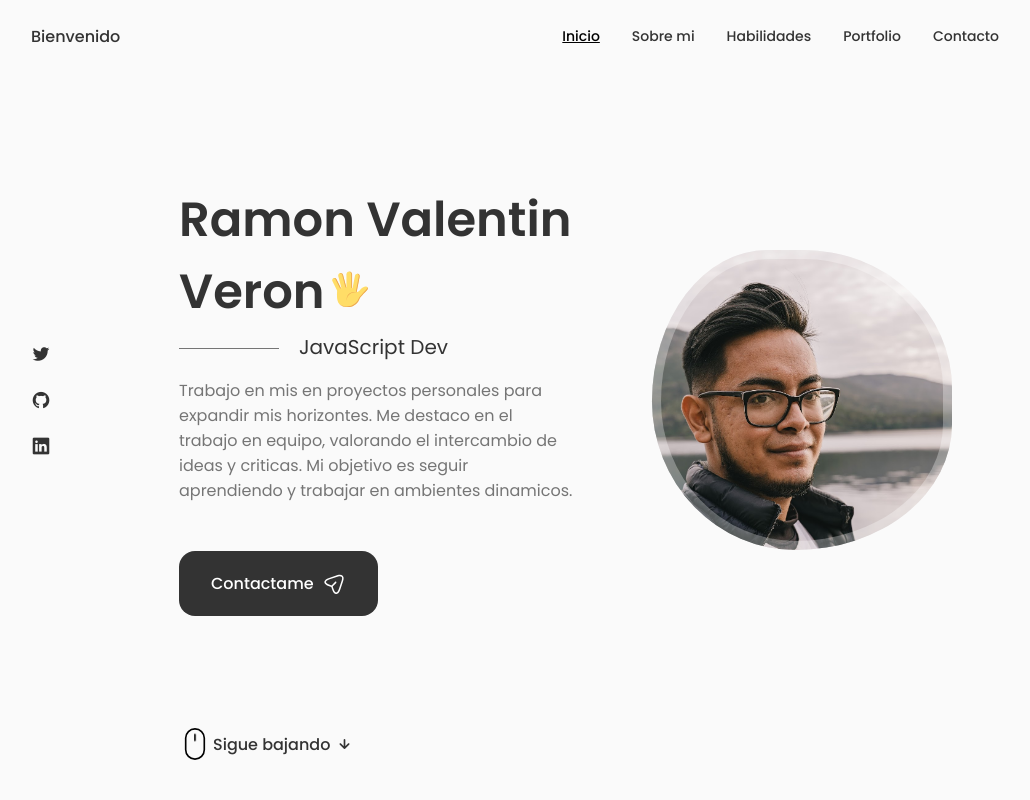
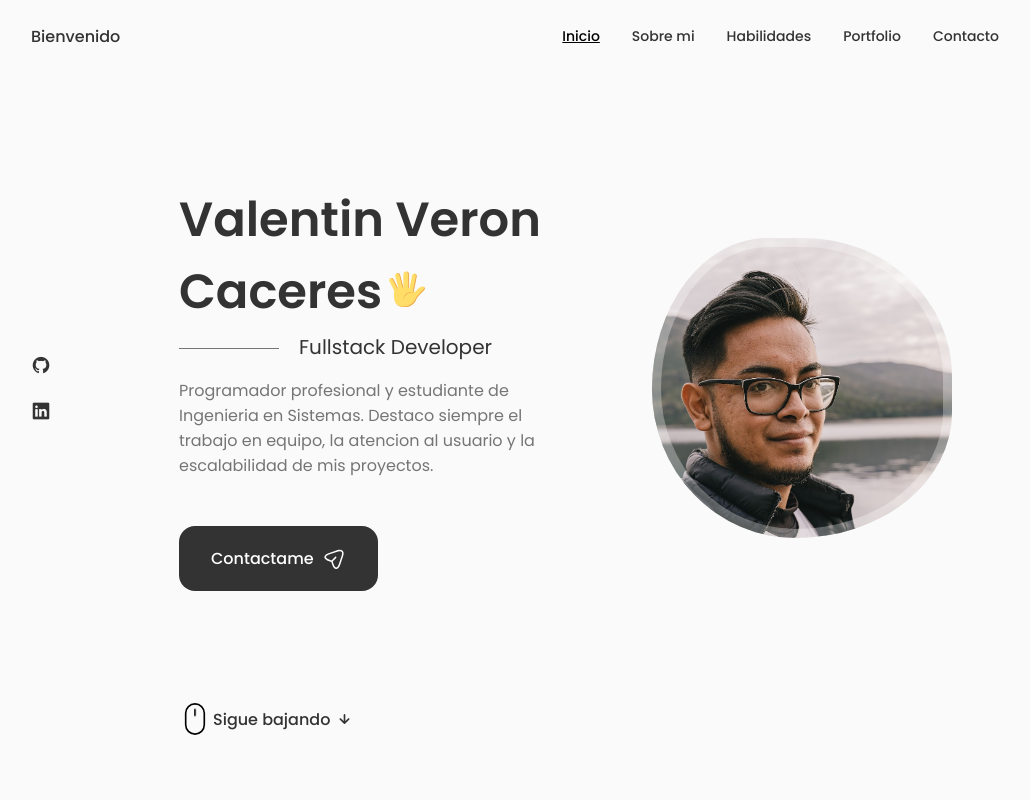
Before and after one commit to valenn0101/portfolio-react-typescript, a React (Vite) app: page / in a window 1280 px wide. Shown: the top 800 px of the page, without its empty margins (125-1155 px from the left). Built offline with nearby package versions, Linux system fonts and the light colour scheme.

Commit message:
feat: change info in Social and Data

```diff
--- a/src/components/Home/Data.tsx
+++ b/src/components/Home/Data.tsx
@@ -4,7 +4,7 @@ const Data = () => {
   return (
     <div className="home__data">
       <h1 className="home__title">
-        Ramon Valentin Veron
+        Valentin Veron Caceres
         <svg
           width="36"
           height="36"
@@ -55,12 +55,11 @@ const Data = () => {
           ></path>
         </svg>
       </h1>
-      <h3 className="home__subtitle">JavaScript Dev</h3>
+      <h3 className="home__subtitle">Fullstack Developer</h3>
       <p className="home__description">
-        Trabajo en mis en proyectos personales para expandir mis horizontes. Me
-        destaco en el trabajo en equipo, valorando el intercambio de ideas y
-        criticas. Mi objetivo es seguir aprendiendo y trabajar en ambientes
-        dinamicos.
+        Programador profesional y estudiante de Ingenieria en Sistemas. Destaco
+        siempre el trabajo en equipo, la atencion al usuario y la escalabilidad
+        de mis proyectos.
       </p>
 
       <a href="#contact" className="button button--flex">
--- a/src/components/Social.tsx
+++ b/src/components/Social.tsx
@@ -3,15 +3,6 @@ import React from "react";
 const Social = () => {
   return (
     <div className="home__social">
-      <a
-        href="https://twitter.com/veron_caceres"
-        className="home__social-icon"
-        target="_blank"
-        rel="noreferrer"
-      >
-        <i className="uil uil-twitter"></i>
-      </a>
-
       <a
         href="https://github.com/valenn0101"
         className="home__social-icon"
```
